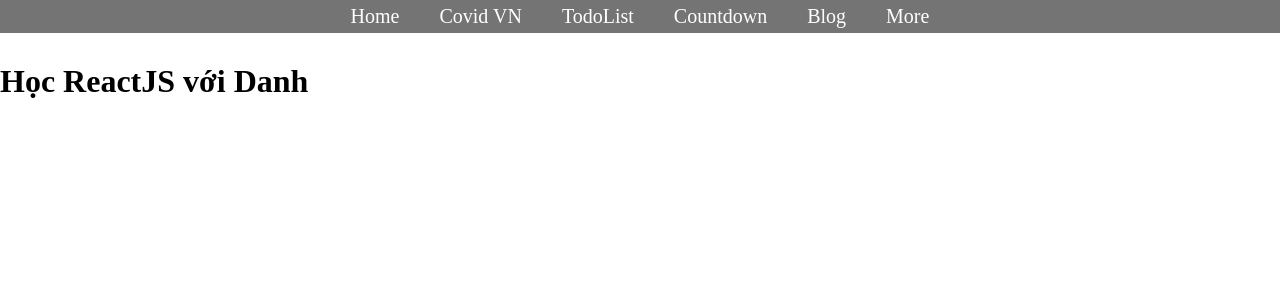
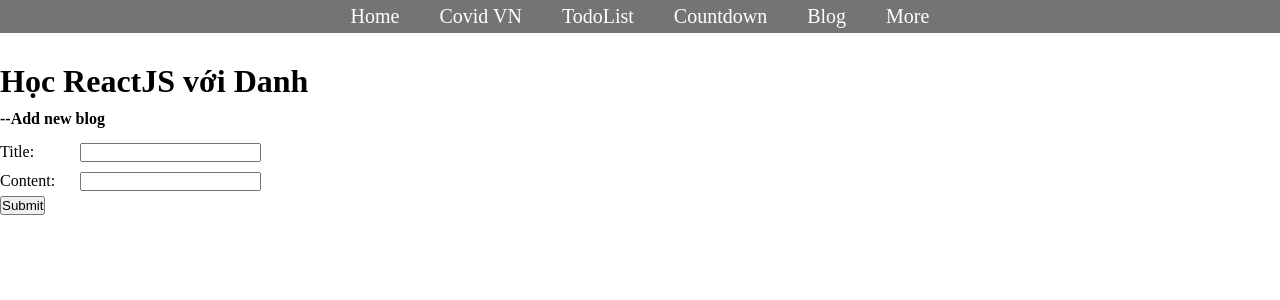
Before and after one commit to danhbui1998/demoReactHook, a React (Create React App) app: page /add-new-blog in a window 1280 px wide. Shown: the top 300 px of the page. Built offline with nearby package versions, Linux system fonts and the light colour scheme; the HTML template or start-up script is replaced by a standard one.

Commit message:
controlled input form

```diff
--- a/src/App.js
+++ b/src/App.js
@@ -5,6 +5,7 @@ import FetchAPI from './components/FetchAPI/FetchAPI'
 import Countdown from './components/coundown/Coundown'
 import Blog from './components/Blog/Blog'
 import DetailBlog from './components/Blog/DetailBlog'
+import AddNewBlog from './components/Blog/AddNewBlog';
 
 import Header from './components/Header/Header';
 
@@ -38,8 +39,11 @@ function App() {
                   <Route path="/blog" exact>
                     <Blog/>
                   </Route>
-                  <Route path="/blog/:id">
+                  <Route path="/blog/:id" exact>
                     <DetailBlog/>
+                  </Route>
+                  <Route path="/add-new-blog" exact>
+                    <AddNewBlog/>
                   </Route>
                 </Switch>
             </div>
--- /dev/null
+++ b/src/components/Blog/AddNewBlog.js
@@ -0,0 +1,34 @@
+import {useState} from 'react'
+import './Blog.scss'
+
+const AddNewBlog = ()=>{
+
+    const [title,setTitle] = useState('');
+    const [content,setContent] = useState('');
+
+    const handleSumbitBtn = ()=>{
+        alert('title: ' + title + ' content: ' + content)
+    }
+
+    return (
+        <div className="add-new-blog">
+                <span className="add-new-title">--Add new blog</span>
+                <div className="input-data">
+                    <label htmlFor="">Title:</label>
+                    <input type="text"
+                        value={title}
+                        onChange={(e)=>{setTitle(e.target.value)}}
+                    />
+                </div>
+                <div className="input-data">
+                    <label htmlFor="">Content:</label>
+                    <input type="text"
+                        value={content}
+                        onChange={(e)=>{setContent(e.target.value)}}
+                    />
+                </div>
+                <button onClick={handleSumbitBtn}>Submit</button>
+        </div>
+    )
+}
+export default AddNewBlog
--- a/src/components/Blog/Blog.js
+++ b/src/components/Blog/Blog.js
@@ -1,10 +1,12 @@
 import React from 'react';
 import useFetch from '../../customize/fetch';
-import {Link} from 'react-router-dom'
+import {Link, useHistory} from 'react-router-dom'
 
 import './Blog.scss';
 
 const Blog = () => {
+
+  let history = useHistory()
 
   const {data:dataBlog, isLoading, isError} = useFetch
   (`https://jsonplaceholder.typicode.com/posts`, false)
@@ -15,14 +17,24 @@ const Blog = () => {
      newDataBlog =dataBlog.slice(0, 10)
 
   }
+  const handleAddNewBlog = ()=>{
+    history.push('/add-new-blog')
+
+  }
   return (
+    <>
+      <div >
+        <button className="btn-add-new-blog" onClick ={handleAddNewBlog}>
+            + Add new Blog
+        </button>
+      </div>
       <div className="blog-container">
         { isLoading === false && isError === false &&newDataBlog && newDataBlog.length>0 &&
         newDataBlog.map(item =>(
             <div key={item.id} className="single-blog">
                  <p className="title">{item.title}</p>
                  <p className="body">{item.body}</p>
-                   <Link to={`/blog/${item.id}`}>
+                   <Link to={`/blog/${item.id}`} exact="true">
                       View details
                    </Link>
             </div>
@@ -31,6 +43,7 @@ const Blog = () => {
           <div>Loading data...</div>
         }
       </div>
+    </>
     )
 };
 
--- a/src/components/Blog/Blog.scss
+++ b/src/components/Blog/Blog.scss
@@ -18,3 +18,27 @@
         }
     }
 }
+
+.btn-add-new-blog {
+    cursor: pointer;
+    margin: 10px;
+}
+
+.add-new-blog {
+    margin: 10px 0;
+    .add-new-title {
+        margin-bottom: 10px;
+        display: inline-block;
+        font-weight: 600;
+    }
+    .input-data {
+        padding: 5px 0;
+    }
+    .input-data label {
+        min-width: 80px;
+        display: inline-block;
+    }
+    .input-data input {
+        outline: none;
+    }
+}
```
